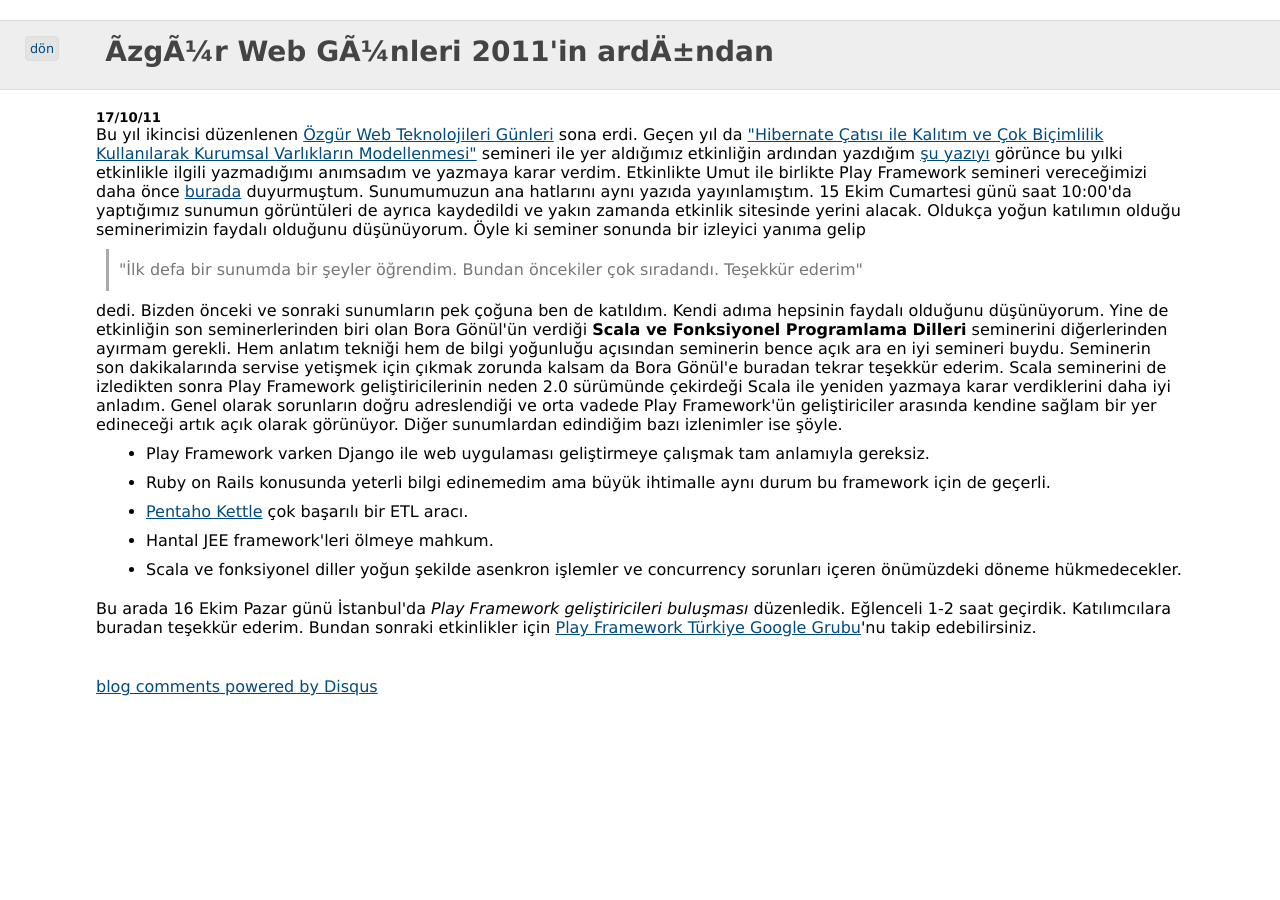
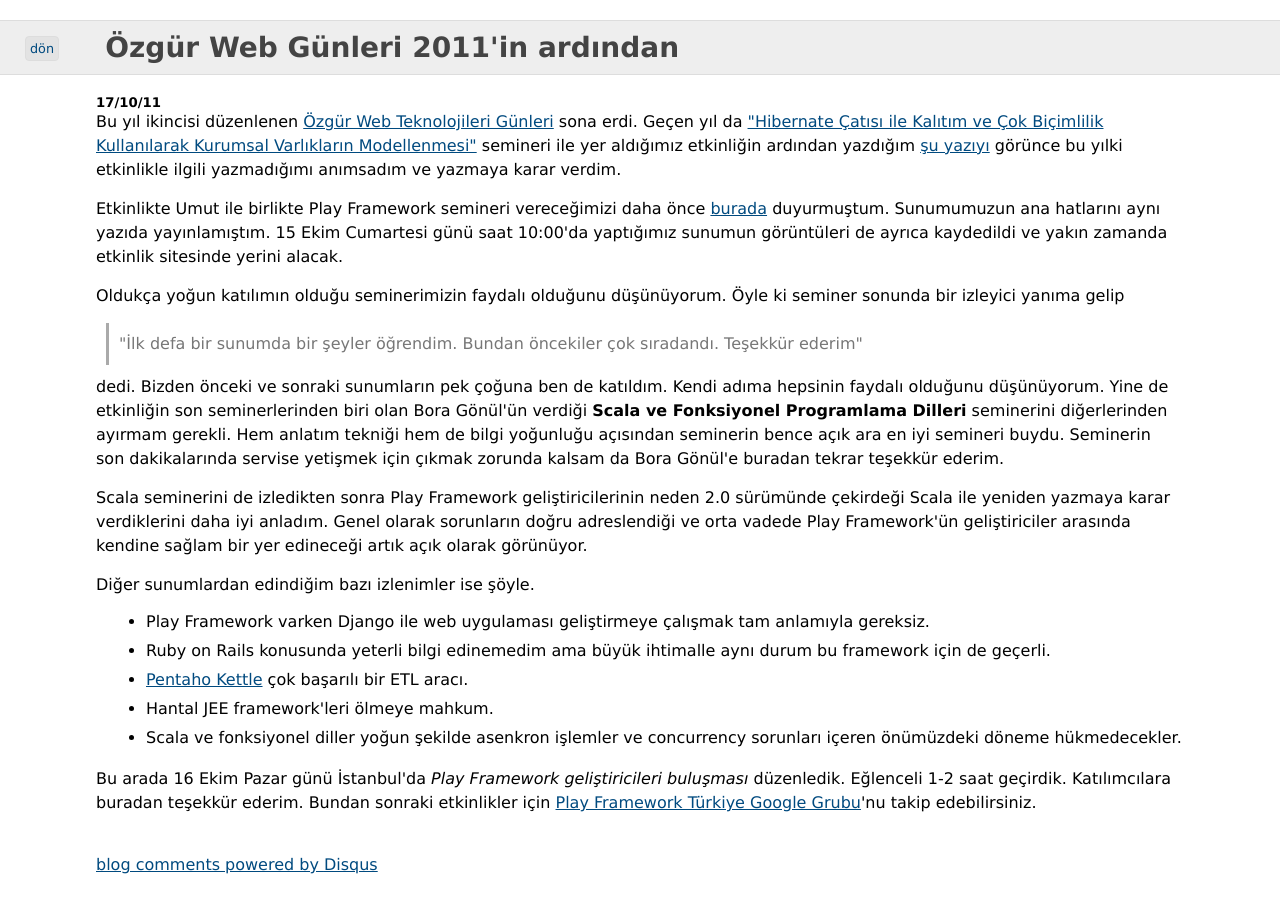
Before and after one commit to fehmicansaglam/fehmicansaglam.github.com, a Jekyll site: the page built from _posts/2011-10-17-ozgur-web-gunleri-2011in-ardindan.html, in a window 1280 px wide. Built offline with Jekyll 4.4.1, drawn with Linux system fonts in a browser that asks for light colours; comment, search, counter and statistics services are not loaded.

Commit message:
Fix format

```diff
--- a/_posts/2011-10-17-ozgur-web-gunleri-2011in-ardindan.html
+++ b/_posts/2011-10-17-ozgur-web-gunleri-2011in-ardindan.html
@@ -1,47 +1,40 @@
 ---
-meta:
-  dsq_thread_id: "445980954"
-  Hide OgTags: "0"
-  _edit_last: "1"
-  Hide SexyBookmarks: "0"
-type: post
-title: "\xC3\x96zg\xC3\xBCr Web G\xC3\xBCnleri 2011'in ard\xC4\xB1ndan"
-status: publish
+title: "Özgür Web Günleri 2011'in ardından"
 layout: post
-published: true
-tags:
-- Bir player olarak canavar
-- "canavar'\xC4\xB1n sesi radyosu"
 ---
+
+<p>
   Bu yıl ikincisi düzenlenen <a href="http://www.ozgurwebgunleri.org.tr/2011/">Özgür Web Teknolojileri Günleri</a> sona erdi. Geçen yıl da <a href="http://seminer.linux.org.tr/seminer-notlari/" target="_blank">"Hibernate Çatısı ile Kalıtım ve Çok Biçimlilik Kullanılarak Kurumsal Varlıkların Modellenmesi"</a> semineri ile yer aldığımız etkinliğin ardından yazdığım <a href="http://blog.4primes.com/2010/10/ozgur-web-teknolojileri-gunleri-free-web-technologies-days-2010/" target="_blank">şu yazıyı</a> görünce bu yılki etkinlikle ilgili yazmadığımı anımsadım ve yazmaya karar verdim.
+</p>
 
+<p>
 	Etkinlikte Umut ile birlikte Play Framework semineri vereceğimizi daha önce <a href="http://fehmicans.net/blog/2011/10/05/ozgur-web-gunleri-2011-play-framework-semineri/" target="_blank">burada</a> duyurmuştum. Sunumumuzun ana hatlarını aynı yazıda yayınlamıştım. 15 Ekim Cumartesi günü saat 10:00'da yaptığımız sunumun görüntüleri de ayrıca kaydedildi ve yakın zamanda etkinlik sitesinde yerini alacak.
+</p>
 
+<p>
   Oldukça yoğun katılımın olduğu seminerimizin faydalı olduğunu düşünüyorum. Öyle ki seminer sonunda bir izleyici yanıma gelip
+</p>
 
 <blockquote>"İlk defa bir sunumda bir şeyler öğrendim. Bundan öncekiler çok sıradandı. Teşekkür ederim"</blockquote>
 
+<p>
   dedi. Bizden önceki ve sonraki sunumların pek çoğuna ben de katıldım. Kendi adıma hepsinin faydalı olduğunu düşünüyorum. Yine de etkinliğin son seminerlerinden biri olan Bora Gönül'ün verdiği <strong>Scala ve Fonksiyonel Programlama Dilleri</strong> seminerini diğerlerinden ayırmam gerekli. Hem anlatım tekniği hem de bilgi yoğunluğu açısından seminerin bence açık ara en iyi semineri buydu. Seminerin son dakikalarında servise yetişmek için çıkmak zorunda kalsam da Bora Gönül'e buradan tekrar teşekkür ederim.
+</p>
 
+<p>
   Scala seminerini de izledikten sonra Play Framework geliştiricilerinin neden 2.0 sürümünde çekirdeği Scala ile yeniden yazmaya karar verdiklerini daha iyi anladım. Genel olarak sorunların doğru adreslendiği ve orta vadede Play Framework'ün geliştiriciler arasında kendine sağlam bir yer edineceği artık açık olarak görünüyor.
+</p>
 
-Diğer sunumlardan edindiğim bazı izlenimler ise şöyle.
+<p>Diğer sunumlardan edindiğim bazı izlenimler ise şöyle.</p>
+
 <ul>
-<li>
-Play Framework varken Django ile web uygulaması geliştirmeye çalışmak tam anlamıyla gereksiz.
-</li>
-<li>
-Ruby on Rails konusunda yeterli bilgi edinemedim ama büyük ihtimalle aynı durum bu framework için de geçerli.
-</li>
-<li>
-<a href="http://kettle.pentaho.com/" target="_blank">Pentaho Kettle</a> çok başarılı bir ETL aracı.
-</li>
-<li>
-Hantal JEE framework'leri ölmeye mahkum.
-</li>
-<li>
-Scala ve fonksiyonel diller yoğun şekilde asenkron işlemler ve concurrency sorunları içeren önümüzdeki döneme hükmedecekler.
-</li>
+  <li>Play Framework varken Django ile web uygulaması geliştirmeye çalışmak tam anlamıyla gereksiz.
+  <li>Ruby on Rails konusunda yeterli bilgi edinemedim ama büyük ihtimalle aynı durum bu framework için de geçerli.
+  <li><a href="http://kettle.pentaho.com/" target="_blank">Pentaho Kettle</a> çok başarılı bir ETL aracı.
+  <li>Hantal JEE framework'leri ölmeye mahkum.
+  <li>Scala ve fonksiyonel diller yoğun şekilde asenkron işlemler ve concurrency sorunları içeren önümüzdeki döneme hükmedecekler.
 </ul>
 
+<p>
   Bu arada 16 Ekim Pazar günü İstanbul'da <i>Play Framework geliştiricileri buluşması</i> düzenledik. Eğlenceli 1-2 saat geçirdik. Katılımcılara buradan teşekkür ederim. Bundan sonraki etkinlikler için <a href="http://groups.google.com/group/play-framework-tr">Play Framework Türkiye Google Grubu</a>'nu takip edebilirsiniz.
+</p>
```
Lines whose indentation alone changed are shown as unchanged.
